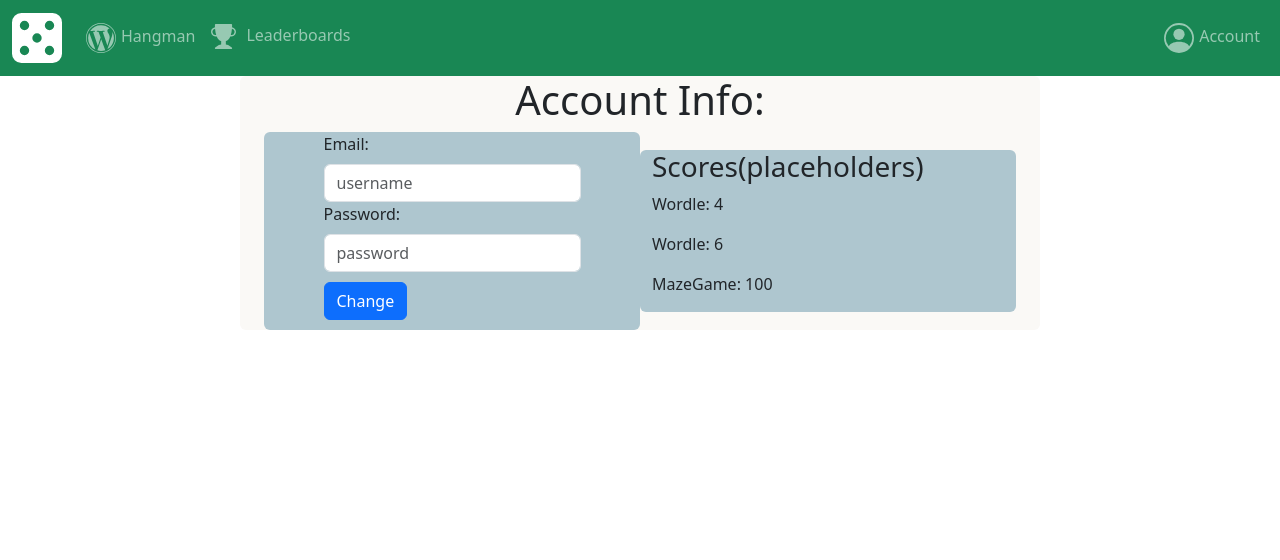
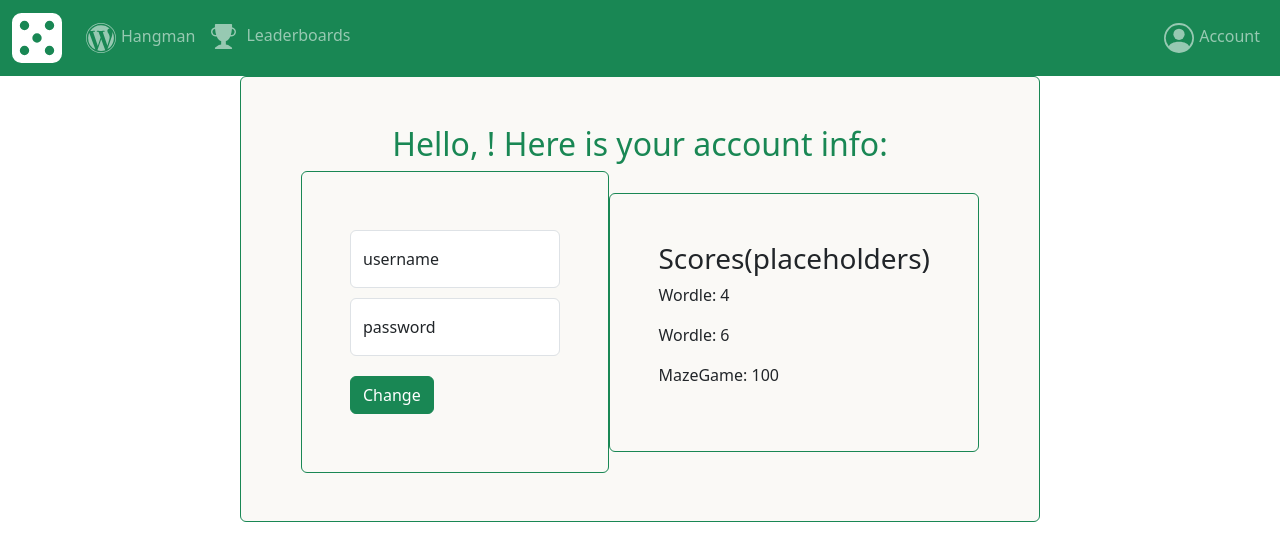
Before and after one commit to MichaelWhiting/PersonalProjectWD, a React (Vite) app: page /account in a window 1280 px wide. Shown: the top 560 px of the page. Built offline with nearby package versions, Linux system fonts and the light colour scheme; no server answers.

Commit message:
worked on some changes to account page ui

```diff
--- a/src/App.jsx
+++ b/src/App.jsx
@@ -3,7 +3,6 @@ import React from 'react';
 import NavigationBar from './NavBar.jsx';
 
 function App() {
-
   return (
     <>
       <NavigationBar/>
--- a/src/components/AccountEditCell.jsx
+++ b/src/components/AccountEditCell.jsx
@@ -2,16 +2,18 @@ import { Button, Container, Form } from "react-bootstrap";
 
 function AccountEditCell() {
     return (
-        <Container className="d-flex min-vh-50 justify-content-center align-items-center rounded" style={{background: "#AEC6CF"}}>
+        <Container className="d-flex min-vh-50 justify-content-center align-items-center border border-success rounded p-5">
             <Form>
                 <Form.Group>
-                    <Form.Label>Email: </Form.Label>
-                    <Form.Control type="text" placeholder="username"/>
+                    <Form.FloatingLabel label="username" style={{ marginTop: 10, marginBottom: 10 }}>
+                        <Form.Control placeholder="username"/>
+                    </Form.FloatingLabel>
 
-                    <Form.Label>Password: </Form.Label>
-                    <Form.Control type="password" placeholder="password"/>
+                    <Form.FloatingLabel label="password" style={{ marginTop: 10, marginBottom: 10 }}>
+                        <Form.Control placeholder="password"/>
+                    </Form.FloatingLabel>
 
-                    <Button variant="primary" type="submit" style={{marginTop: 10, marginBottom: 10}}>Change</Button>
+                    <Button variant="success" type="submit" style={{marginTop: 10, marginBottom: 10}}>Change</Button>
                 </Form.Group>
             </Form>
         </Container>
--- a/src/components/AccountInfoCell.jsx
+++ /dev/null
@@ -1,20 +0,0 @@
-import { Container } from "react-bootstrap";
-import AccountEditCell from "./AccountEditCell.jsx";
-import AccountScoresCell from "./AccountScoresCell.jsx";
-
-function AccountInfoCell() {
-
-    return (
-        <Container className="vh-80 rounded" style={{background: "#FAF9F6", width: 800}}>
-            <Container className="d-flex vh-80 justify-content-center">
-                <h1>Account Info:</h1>
-            </Container>
-            <Container className="d-flex vh-20 justify-content-center align-items-center">
-                <AccountEditCell/>
-                <AccountScoresCell/>
-            </Container>
-        </Container>
-    )
-}
-
-export default AccountInfoCell;
--- a/src/components/AccountScoresCell.jsx
+++ b/src/components/AccountScoresCell.jsx
@@ -4,7 +4,7 @@ import { FloatingLabel } from "react-bootstrap";
 function AccountScoresCell() {
     // make a array of the scores of the user later
     return (
-        <Container className="rounded" style={{background: "#AEC6CF"}}>
+        <Container className="border border-success rounded p-5">
             <h3>Scores(placeholders)</h3>
             <p>Wordle: 4</p>
             <p>Wordle: 6</p>
--- a/src/pages/AccountPage.jsx
+++ b/src/pages/AccountPage.jsx
@@ -1,8 +1,31 @@
 import { Container } from "react-bootstrap";
-import AccountInfoCell from "../components/AccountInfoCell.jsx";
+import AccountEditCell from "../components/AccountEditCell.jsx";
+import AccountScoresCell from "../components/AccountScoresCell.jsx";
+import { useEffect, useState } from "react";
+import axios from "axios";
+
 function AccountPage() {
+    const [user, setUser] = useState({});
+
+    const getUserInfo = async () => {
+        const { data } = await axios.get("/user/getUser");
+        setUser(data.user);
+    }
+
+    useEffect(() => {
+        getUserInfo();
+    }, [])
+
     return (
-        <AccountInfoCell/>
+        <Container className="d-flex flex-column justify-content-center align-items-center border border-success rounded p-5" style={{ background: "#FAF9F6", width: 800 }}>
+            <Container className="d-flex vh-80 justify-content-center">
+                <h2 style={{ color: "#198754" }}>Hello, {user.username}! Here is your account info:</h2>
+            </Container>
+            <Container className="d-flex vh-20 justify-content-center align-items-center">
+                <AccountEditCell />
+                <AccountScoresCell />
+            </Container>
+        </Container>
     )
 }
 
```
Also changed, not shown: src/main.jsx (line endings or trailing spaces), 2 other files (tests, documents, lock files or other folders).
